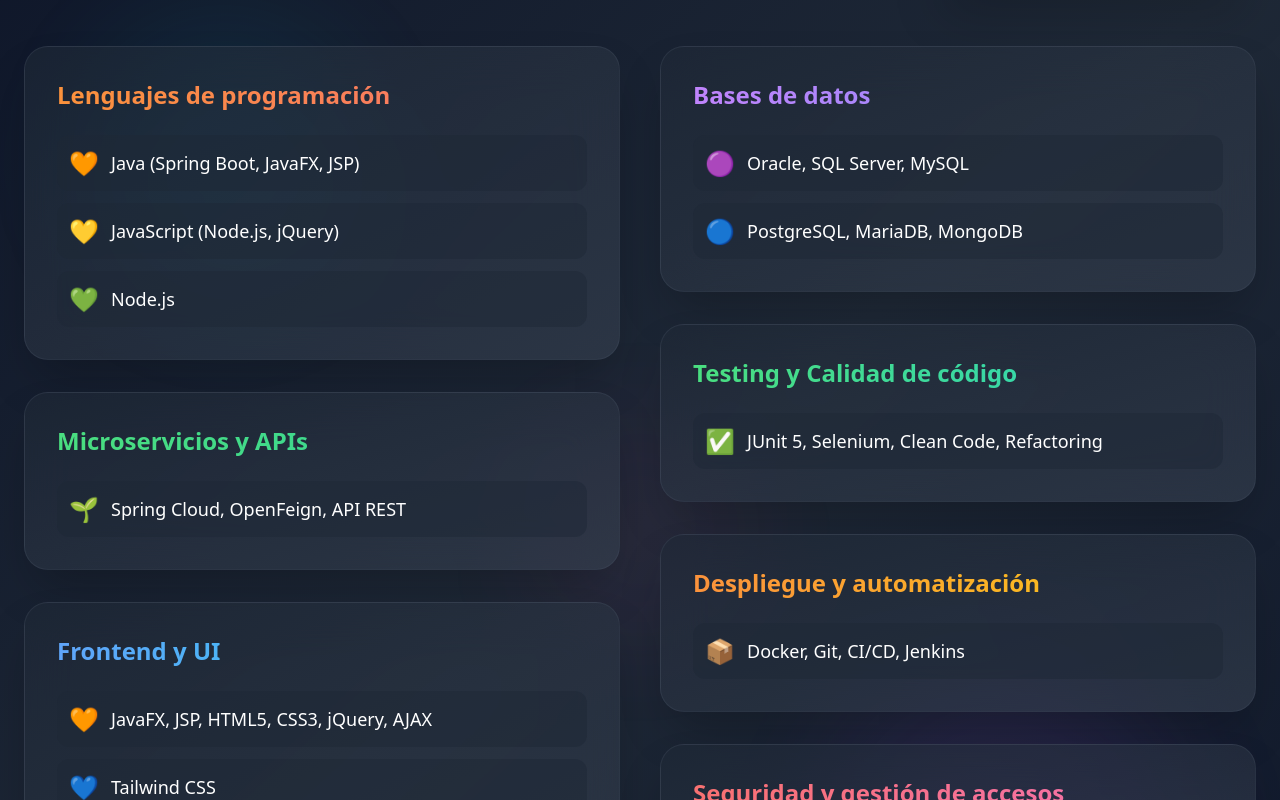
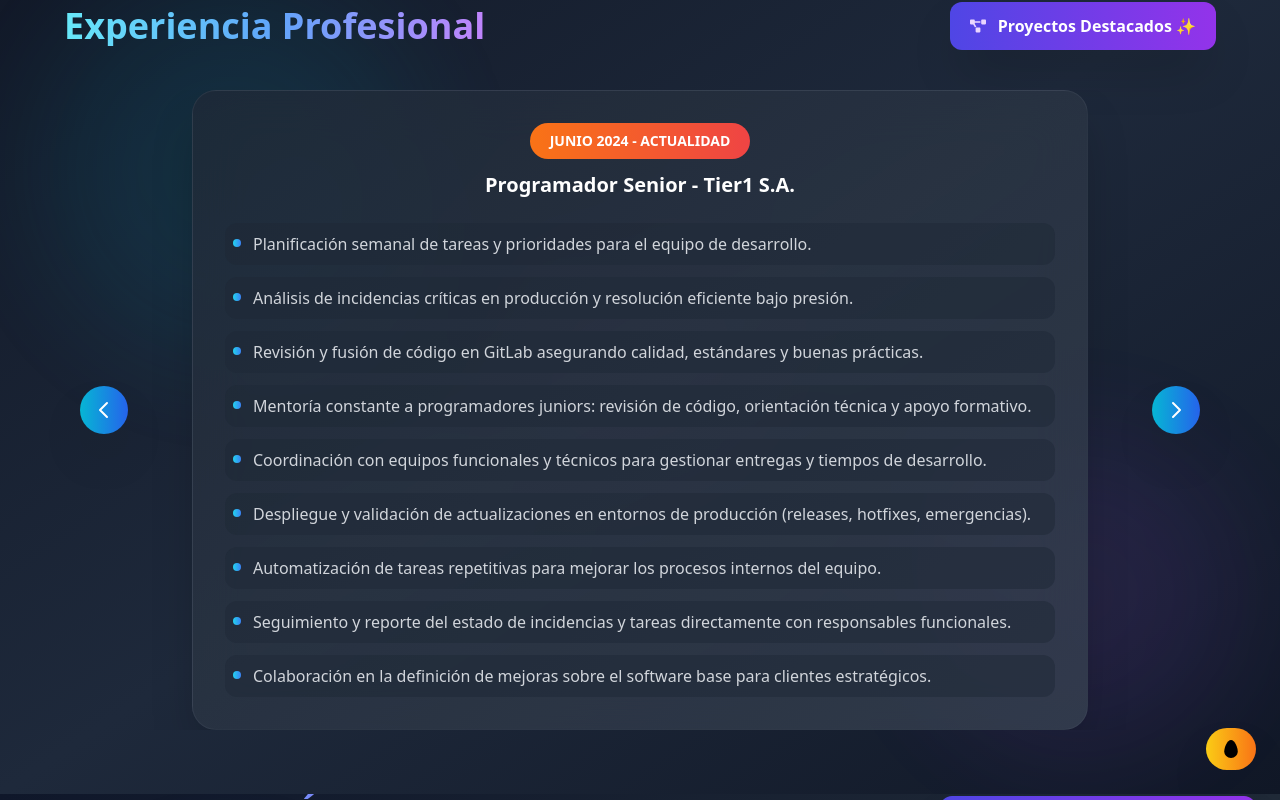
Before and after one commit to JppAvila/CVreact, a React (Vite) app: page / in a window 1280 px wide. Shown: the part 1600-2400 px from the top of the page. Built offline with nearby package versions, Linux system fonts and the light colour scheme.

Commit message:
experiencia

```diff
--- a/src/components/Experience.jsx
+++ b/src/components/Experience.jsx
@@ -1,171 +1,138 @@
 import { useState } from "react";
-import { FaGraduationCap, FaEgg, FaTimes } from "react-icons/fa";
-import FormacionComplementaria from "./FormacionComplementaria";
+import { Swiper, SwiperSlide } from "swiper/react";
+import { Navigation, Pagination, A11y } from "swiper/modules";
+import "swiper/css";
+import "swiper/css/navigation";
+import "swiper/css/pagination";
+import ProyectosDestacados from "./ProyectosDestacados";
+import { FaProjectDiagram, FaEgg, FaTimes } from "react-icons/fa";
 
-export default function SkillsSection() {
+export default function ExperienceSlider() {
+  const [showProjects, setShowProjects] = useState(false);
   const [showEgg, setShowEgg] = useState(false);
-  const [showFormacion, setShowFormacion] = useState(false);
+
+  const experiences = [
+    {
+      date: "JUNIO 2024 - ACTUALIDAD",
+      role: "Programador Senior - Tier1 S.A.",
+      responsibilities: [
+        "Planificación semanal de tareas y prioridades para el equipo de desarrollo.",
+        "Análisis de incidencias críticas en producción y resolución eficiente bajo presión.",
+        "Revisión y fusión de código en GitLab asegurando calidad, estándares y buenas prácticas.",
+        "Mentoría constante a programadores juniors: revisión de código, orientación técnica y apoyo formativo.",
+        "Coordinación con equipos funcionales y técnicos para gestionar entregas y tiempos de desarrollo.",
+        "Despliegue y validación de actualizaciones en entornos de producción (releases, hotfixes, emergencias).",
+        "Automatización de tareas repetitivas para mejorar los procesos internos del equipo.",
+        "Seguimiento y reporte del estado de incidencias y tareas directamente con responsables funcionales.",
+        "Colaboración en la definición de mejoras sobre el software base para clientes estratégicos."
+      ]
+    },
+    {
+      date: "JUNIO 2022 - JUNIO 2024",
+      role: "Programador Junior – Personalizaciones Comerzzia en Tier1 S.A.",
+      responsibilities: [
+        "Desarrollo de personalizaciones sobre la plataforma Comerzzia (v4.6, v4.8.1 y v5.0).",
+        "Implementación de módulos: Mule ESB, POS, Backoffice/OMS, tienda online, ISE y APIs REST.",
+        "Adopción de arquitectura headless, microservicios contenedorizados con Docker y Kubernetes.",
+        "Creación de adaptadores Mule para integración entre POS y sistemas centrales.",
+        "Personalización del motor de promociones, fidelización y CRM Involve CRM.",
+        "Integración con ERP y sistemas externos mediante APIs y colas de mensajería.",
+        "Automatización de pipelines CI/CD y despliegue continuo.",
+        "Ejecución de pruebas unitarias y soporte en homologación."
+      ]
+    },
+    {
+      date: "MARZO 2022 - JUNIO 2022",
+      role: "Programador Junior (Prácticas) - Tier1 S.A.",
+      responsibilities: [
+        "Participación en el desarrollo de la nueva versión 22 de Atractor Web Online (portal B2B vinculado a Atractor ERP).",
+        "Implementación de funcionalidades frontend con HTML, JavaScript, JavaFX y Vaadin",
+        "Soporte en integración de servicios REST y validación funcional del portal.",
+        "Aplicación de buenas prácticas en Java y JavaScript.",
+        "Colaboración con el equipo senior en pruebas, documentación técnica y despliegues internos."
+      ]
+    }
+  ];
 
   return (
-    <section className="relative bg-gradient-to-br from-slate-900 via-gray-800 to-slate-900 py-18 px-6 overflow-hidden">
+    <section className="relative bg-gradient-to-br from-gray-900 via-slate-800 to-gray-900 py-16 px-6 overflow-hidden">
       {/* Elementos de fondo */}
       <div className="absolute inset-0">
-        <div className="absolute top-20 left-20 w-72 h-72 bg-cyan-500/10 rounded-full blur-3xl animate-pulse"></div>
-        <div className="absolute bottom-20 right-20 w-96 h-96 bg-purple-500/10 rounded-full blur-3xl animate-pulse delay-1000"></div>
+        <div className="absolute top-10 left-10 w-96 h-96 bg-cyan-500/10 rounded-full blur-3xl animate-pulse"></div>
+        <div className="absolute bottom-10 right-10 w-80 h-80 bg-purple-500/10 rounded-full blur-3xl animate-pulse delay-1000"></div>
         <div className="absolute top-1/2 left-1/2 transform -translate-x-1/2 -translate-y-1/2 w-64 h-64 bg-pink-500/5 rounded-full blur-3xl animate-pulse delay-2000"></div>
       </div>
 
-      <div className="relative max-w-7xl mx-auto z-10">
-        <div className="mb-12 flex flex-col md:flex-row md:items-center md:justify-between gap-6">
-          <h2 className="text-5xl font-black bg-gradient-to-r from-cyan-300 via-blue-400 to-purple-400 bg-clip-text text-transparent border-b-4 border-gradient-to-r from-cyan-500 to-purple-500 inline-block pb-2">
-            HABILIDADES TÉCNICAS
+      <div className="relative max-w-6xl mx-auto z-10">
+        <div className="flex flex-col md:flex-row md:justify-between md:items-center gap-6 mb-10">
+          <h2 className="text-4xl font-black bg-gradient-to-r from-cyan-300 via-blue-400 to-purple-400 bg-clip-text text-transparent text-center md:text-left">
+            Experiencia Profesional
           </h2>
           <button
-            onClick={() => setShowFormacion(true)}
-            className="group flex items-center gap-3 px-6 py-4 bg-gradient-to-r from-indigo-600 to-purple-600 hover:from-indigo-700 hover:to-purple-700 text-white rounded-xl font-bold transition-all duration-300 shadow-2xl hover:shadow-indigo-500/25 hover:scale-105 self-center md:self-auto"
+            onClick={() => setShowProjects(true)}
+            className="group flex items-center gap-3 px-5 py-3 bg-gradient-to-r from-indigo-600 to-purple-600 hover:from-indigo-700 hover:to-purple-700 text-white rounded-xl font-bold transition-all duration-300 shadow-2xl hover:shadow-indigo-500/25 hover:scale-105 self-center md:self-auto"
           >
-            <FaGraduationCap className="text-purple-200 group-hover:text-white transition-colors" />
-            Formación Complementaria 📚
+            <FaProjectDiagram className="text-purple-200 group-hover:text-white transition-colors" />
+            Proyectos Destacados ✨
           </button>
         </div>
 
-        <div className="grid grid-cols-1 lg:grid-cols-2 gap-10 text-white">
-          {/* Columna izquierda */}
-          <div className="space-y-8">
-            {/* Lenguajes de programación */}
-            <div className="bg-gradient-to-br from-gray-800/60 to-gray-700/60 backdrop-blur-xl border border-gray-600/30 rounded-3xl p-8 shadow-2xl hover:shadow-cyan-500/10 transition-all duration-300">
-              <h3 className="text-2xl font-bold mb-6 bg-gradient-to-r from-orange-400 to-red-400 bg-clip-text text-transparent">
-                Lenguajes de programación
-              </h3>
-              <ul className="space-y-3 text-lg">
-                <li className="flex items-center gap-3 p-3 rounded-xl bg-gray-800/50 hover:bg-gray-700/50 transition-colors">
-                  <span className="text-2xl">🧡</span>
-                  <span>Java (Spring Boot, JavaFX, JSP)</span>
-                </li>
-                <li className="flex items-center gap-3 p-3 rounded-xl bg-gray-800/50 hover:bg-gray-700/50 transition-colors">
-                  <span className="text-2xl">💛</span>
-                  <span>JavaScript (Node.js, jQuery)</span>
-                </li>
-                <li className="flex items-center gap-3 p-3 rounded-xl bg-gray-800/50 hover:bg-gray-700/50 transition-colors">
-                  <span className="text-2xl">💚</span>
-                  <span>Node.js</span>
-                </li>
-              </ul>
-            </div>
+        {/* Swiper con diseño moderno */}
+        <div className="relative">
+          <Swiper
+            modules={[Navigation, Pagination, A11y]}
+            spaceBetween={30}
+            slidesPerView={1}
+            navigation={{
+              nextEl: '.swiper-button-next-custom',
+              prevEl: '.swiper-button-prev-custom',
+            }}
+            pagination={{
+              clickable: true,
+              bulletClass: 'swiper-pagination-bullet-custom',
+              bulletActiveClass: 'swiper-pagination-bullet-active-custom'
+            }}
+            loop={true}
+            className="pb-16"
+          >
+            {experiences.map((exp, index) => (
+              <SwiperSlide key={index}>
+                <div className="bg-gradient-to-br from-gray-800/80 to-gray-700/80 backdrop-blur-xl border border-gray-600/30 p-8 rounded-3xl shadow-2xl max-w-4xl mx-auto">
+                  {/* Header de la tarjeta */}
+                  <div className="text-center mb-6">
+                    <div className="inline-block bg-gradient-to-r from-orange-500 to-red-500 text-white px-5 py-2 rounded-full text-sm font-bold mb-3">
+                      {exp.date}
+                    </div>
+                    <h3 className="text-xl font-bold text-white mb-2">{exp.role}</h3>
+                  </div>
 
-            {/* Microservicios */}
-            <div className="bg-gradient-to-br from-gray-800/60 to-gray-700/60 backdrop-blur-xl border border-gray-600/30 rounded-3xl p-8 shadow-2xl hover:shadow-green-500/10 transition-all duration-300">
-              <h3 className="text-2xl font-bold mb-6 bg-gradient-to-r from-green-400 to-emerald-400 bg-clip-text text-transparent">
-                Microservicios y APIs
-              </h3>
-              <ul className="space-y-3 text-lg">
-                <li className="flex items-center gap-3 p-3 rounded-xl bg-gray-800/50 hover:bg-gray-700/50 transition-colors">
-                  <span className="text-2xl">🌱</span>
-                  <span>Spring Cloud, OpenFeign, API REST</span>
-                </li>
-              </ul>
-            </div>
+                  {/* Lista de responsabilidades */}
+                  <ul className="space-y-3 text-gray-300">
+                    {exp.responsibilities.map((item, idx) => (
+                      <li key={idx} className="flex items-start gap-3 p-2 rounded-xl bg-gray-800/50 hover:bg-gray-700/50 transition-colors">
+                        <div className="w-2 h-2 bg-gradient-to-r from-cyan-400 to-blue-500 rounded-full mt-2 flex-shrink-0"></div>
+                        <span className="text-base leading-relaxed">{item}</span>
+                      </li>
+                    ))}
+                  </ul>
+                </div>
+              </SwiperSlide>
+            ))}
+          </Swiper>
 
-            {/* Frontend */}
-            <div className="bg-gradient-to-br from-gray-800/60 to-gray-700/60 backdrop-blur-xl border border-gray-600/30 rounded-3xl p-8 shadow-2xl hover:shadow-blue-500/10 transition-all duration-300">
-              <h3 className="text-2xl font-bold mb-6 bg-gradient-to-r from-blue-400 to-cyan-400 bg-clip-text text-transparent">
-                Frontend y UI
-              </h3>
-              <ul className="space-y-3 text-lg">
-                <li className="flex items-center gap-3 p-3 rounded-xl bg-gray-800/50 hover:bg-gray-700/50 transition-colors">
-                  <span className="text-2xl">🧡</span>
-                  <span>JavaFX, JSP, HTML5, CSS3, jQuery, AJAX</span>
-                </li>
-                <li className="flex items-center gap-3 p-3 rounded-xl bg-gray-800/50 hover:bg-gray-700/50 transition-colors">
-                  <span className="text-2xl">💙</span>
-                  <span>Tailwind CSS</span>
-                </li>
-                <li className="flex items-center gap-3 p-3 rounded-xl bg-gray-800/50 hover:bg-gray-700/50 transition-colors">
-                  <span className="text-2xl">🔵</span>
-                  <span>React</span>
-                </li>
-              </ul>
-            </div>
-
-            {/* Metodologías */}
-            <div className="bg-gradient-to-br from-gray-800/60 to-gray-700/60 backdrop-blur-xl border border-gray-600/30 rounded-3xl p-8 shadow-2xl hover:shadow-purple-500/10 transition-all duration-300">
-              <h3 className="text-2xl font-bold mb-6 bg-gradient-to-r from-purple-400 to-pink-400 bg-clip-text text-transparent">
-                Metodologías y herramientas
-              </h3>
-              <ul className="space-y-3 text-lg">
-                <li className="flex items-center gap-3 p-3 rounded-xl bg-gray-800/50 hover:bg-gray-700/50 transition-colors">
-                  <span className="text-2xl">🌀</span>
-                  <span>Scrum, Jira, GitLab</span>
-                </li>
-              </ul>
-            </div>
+          {/* Botones de navegación personalizados */}
+          <div className="swiper-button-prev-custom absolute left-4 top-1/2 transform -translate-y-1/2 z-10 w-12 h-12 bg-gradient-to-r from-cyan-500 to-blue-600 hover:from-cyan-600 hover:to-blue-700 rounded-full flex items-center justify-center cursor-pointer transition-all duration-300 hover:scale-110 shadow-2xl">
+            <svg className="w-6 h-6 text-white" fill="none" stroke="currentColor" viewBox="0 0 24 24">
+              <path strokeLinecap="round" strokeLinejoin="round" strokeWidth={2} d="M15 19l-7-7 7-7" />
+            </svg>
           </div>
-
-          {/* Columna derecha */}
-          <div className="space-y-8">
-            {/* Bases de datos */}
-            <div className="bg-gradient-to-br from-gray-800/60 to-gray-700/60 backdrop-blur-xl border border-gray-600/30 rounded-3xl p-8 shadow-2xl hover:shadow-purple-500/10 transition-all duration-300">
-              <h3 className="text-2xl font-bold mb-6 bg-gradient-to-r from-purple-400 to-indigo-400 bg-clip-text text-transparent">
-                Bases de datos
-              </h3>
-              <ul className="space-y-3 text-lg">
-                <li className="flex items-center gap-3 p-3 rounded-xl bg-gray-800/50 hover:bg-gray-700/50 transition-colors">
-                  <span className="text-2xl">🟣</span>
-                  <span>Oracle, SQL Server, MySQL</span>
-                </li>
-                <li className="flex items-center gap-3 p-3 rounded-xl bg-gray-800/50 hover:bg-gray-700/50 transition-colors">
-                  <span className="text-2xl">🔵</span>
-                  <span>PostgreSQL, MariaDB, MongoDB</span>
-                </li>
-              </ul>
-            </div>
-
-            {/* Testing */}
-            <div className="bg-gradient-to-br from-gray-800/60 to-gray-700/60 backdrop-blur-xl border border-gray-600/30 rounded-3xl p-8 shadow-2xl hover:shadow-green-500/10 transition-all duration-300">
-              <h3 className="text-2xl font-bold mb-6 bg-gradient-to-r from-green-400 to-teal-400 bg-clip-text text-transparent">
-                Testing y Calidad de código
-              </h3>
-              <ul className="space-y-3 text-lg">
-                <li className="flex items-center gap-3 p-3 rounded-xl bg-gray-800/50 hover:bg-gray-700/50 transition-colors">
-                  <span className="text-2xl">✅</span>
-                  <span>JUnit 5, Selenium, Clean Code, Refactoring</span>
-                </li>
-              </ul>
-            </div>
-
-            {/* Despliegue */}
-            <div className="bg-gradient-to-br from-gray-800/60 to-gray-700/60 backdrop-blur-xl border border-gray-600/30 rounded-3xl p-8 shadow-2xl hover:shadow-orange-500/10 transition-all duration-300">
-              <h3 className="text-2xl font-bold mb-6 bg-gradient-to-r from-orange-400 to-yellow-400 bg-clip-text text-transparent">
-                Despliegue y automatización
-              </h3>
-              <ul className="space-y-3 text-lg">
-                <li className="flex items-center gap-3 p-3 rounded-xl bg-gray-800/50 hover:bg-gray-700/50 transition-colors">
-                  <span className="text-2xl">📦</span>
-                  <span>Docker, Git, CI/CD, Jenkins</span>
-                </li>
-              </ul>
-            </div>
-
-            {/* Seguridad */}
-            <div className="bg-gradient-to-br from-gray-800/60 to-gray-700/60 backdrop-blur-xl border border-gray-600/30 rounded-3xl p-8 shadow-2xl hover:shadow-red-500/10 transition-all duration-300">
-              <h3 className="text-2xl font-bold mb-6 bg-gradient-to-r from-red-400 to-pink-400 bg-clip-text text-transparent">
-                Seguridad y gestión de accesos
-              </h3>
-              <ul className="space-y-3 text-lg">
-                <li className="flex items-center gap-3 p-3 rounded-xl bg-gray-800/50 hover:bg-gray-700/50 transition-colors">
-                  <span className="text-2xl">🔐</span>
-                  <span>Spring Security, OAuth2</span>
-                </li>
-              </ul>
-            </div>
+          <div className="swiper-button-next-custom absolute right-4 top-1/2 transform -translate-y-1/2 z-10 w-12 h-12 bg-gradient-to-r from-cyan-500 to-blue-600 hover:from-cyan-600 hover:to-blue-700 rounded-full flex items-center justify-center cursor-pointer transition-all duration-300 hover:scale-110 shadow-2xl">
+            <svg className="w-6 h-6 text-white" fill="none" stroke="currentColor" viewBox="0 0 24 24">
+              <path strokeLinecap="round" strokeLinejoin="round" strokeWidth={2} d="M9 5l7 7-7 7" />
+            </svg>
           </div>
         </div>
       </div>
-
-      {/* Formacion Complementaria Modal */}
-      {showFormacion && (
-        <FormacionComplementaria onClose={() => setShowFormacion(false)} />
-      )}
 
       {/* Easter Egg Button */}
       <button
@@ -175,6 +142,11 @@ export default function SkillsSection() {
       >
         <FaEgg className="text-lg" />
       </button>
+
+      {/* Modal de proyectos */}
+      {showProjects && (
+        <ProyectosDestacados onClose={() => setShowProjects(false)} />
+      )}
 
       {/* Easter Egg Modal - ACTUALIZADO */}
       {showEgg && (
@@ -192,32 +164,46 @@ export default function SkillsSection() {
             <ul className="text-sm space-y-3 text-gray-300">
               <li className="flex items-start gap-3">
                 <span className="w-2 h-2 bg-blue-400 rounded-full mt-2 flex-shrink-0"></span>
-                <div><strong className="text-blue-400">React:</strong> Componente funcional con `useState` para gestionar modales</div>
+                <div><strong className="text-blue-400">React:</strong> Componente funcional con estado `useState`</div>
               </li>
               <li className="flex items-start gap-3">
                 <span className="w-2 h-2 bg-purple-400 rounded-full mt-2 flex-shrink-0"></span>
-                <div><strong className="text-purple-400">Tailwind CSS:</strong> Grid responsive, gradientes, glassmorphism y efectos hover</div>
+                <div><strong className="text-purple-400">Tailwind CSS:</strong> Gradientes, glassmorphism, backdrop-blur y animaciones</div>
               </li>
               <li className="flex items-start gap-3">
                 <span className="w-2 h-2 bg-pink-400 rounded-full mt-2 flex-shrink-0"></span>
-                <div><strong className="text-pink-400">Elementos de fondo:</strong> Círculos blur animados con diferentes delays</div>
+                <div><strong className="text-pink-400">Swiper:</strong> Slider animado con navegación customizada, paginación y loop</div>
               </li>
               <li className="flex items-start gap-3">
                 <span className="w-2 h-2 bg-green-400 rounded-full mt-2 flex-shrink-0"></span>
-                <div><strong className="text-green-400">Ventanas modales:</strong> Formación Complementaria se abre con el mismo diseño que Proyectos Destacados</div>
+                <div><strong className="text-green-400">Elementos de fondo:</strong> Círculos blur animados con animate-pulse y delays</div>
               </li>
               <li className="flex items-start gap-3">
                 <span className="w-2 h-2 bg-cyan-400 rounded-full mt-2 flex-shrink-0"></span>
-                <div><strong className="text-cyan-400">Iconos:</strong> `react-icons` para representar tecnologías</div>
+                <div><strong className="text-cyan-400">Modularización:</strong> Proyectos destacados está separado en su propio componente</div>
               </li>
               <li className="flex items-start gap-3">
                 <span className="w-2 h-2 bg-yellow-400 rounded-full mt-2 flex-shrink-0"></span>
-                <div><strong className="text-yellow-400">Easter Egg:</strong> Botón flotante que muestra esta explicación</div>
+                <div><strong className="text-yellow-400">Easter Egg:</strong> Botón escondido que muestra info técnica como esta 😉</div>
               </li>
             </ul>
           </div>
         </div>
       )}
+
+      <style jsx>{`
+        .swiper-pagination-bullet-custom {
+          width: 12px;
+          height: 12px;
+          background: rgba(59, 130, 246, 0.5);
+          border-radius: 50%;
+          transition: all 0.3s ease;
+        }
+        .swiper-pagination-bullet-active-custom {
+          background: linear-gradient(45deg, #06b6d4, #3b82f6);
+          transform: scale(1.2);
+        }
+      `}</style>
     </section>
   );
 }
```
